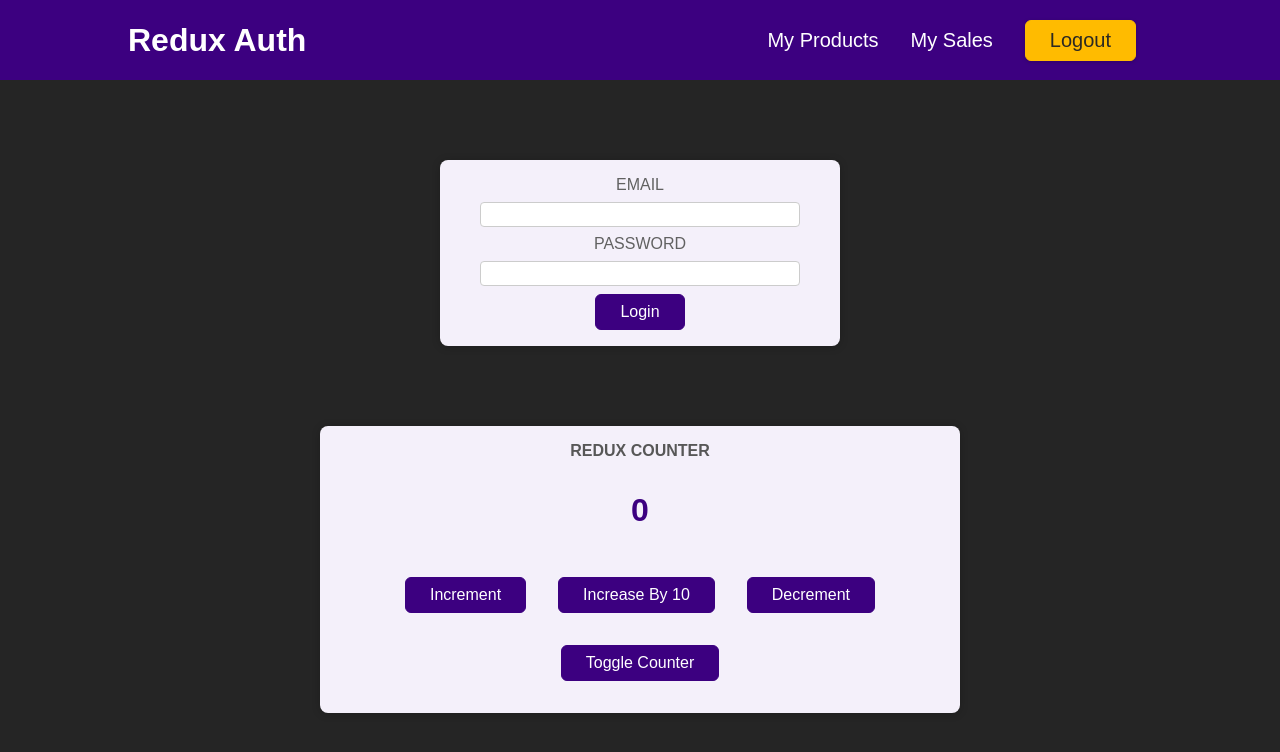
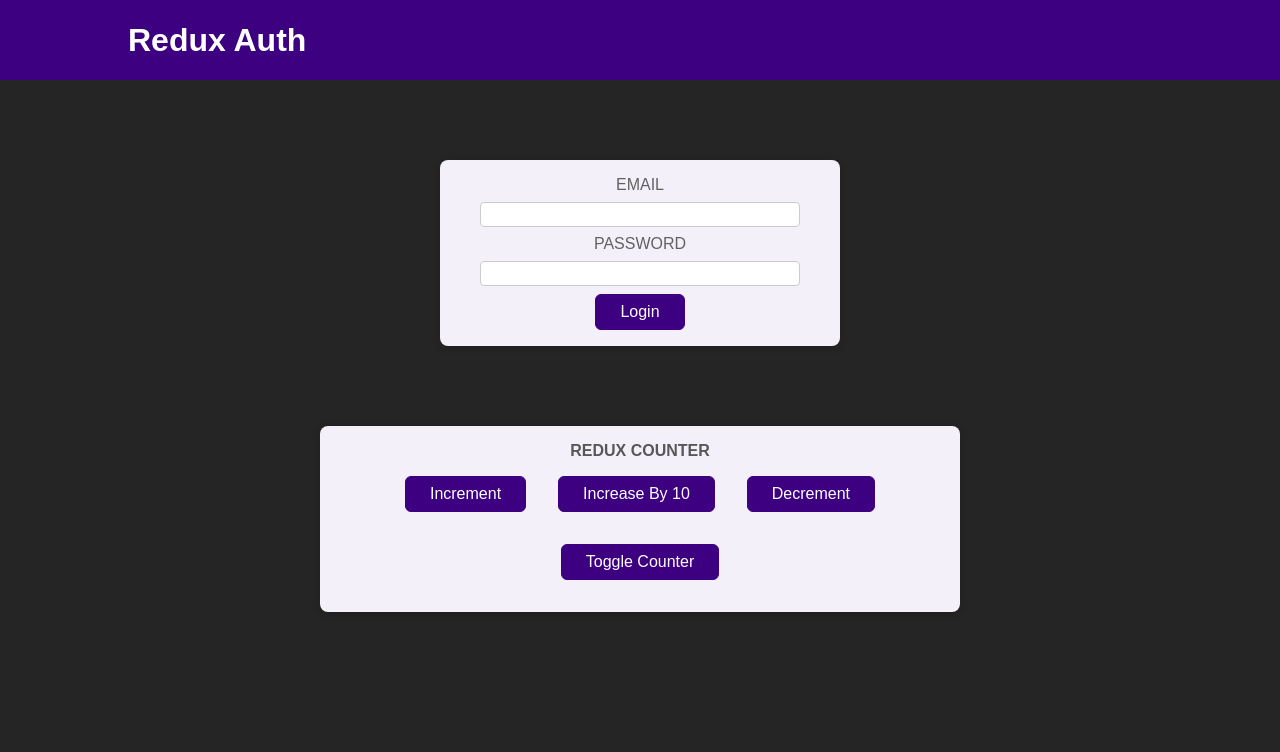
Before and after one commit to Maransatto/react-redux, a React (Create React App) app: page / in a window 1280 px wide. Shown: the top 752 px of the page. Built offline with nearby package versions, Linux system fonts and the light colour scheme.

Commit message:
feat: 321. Reading & dispatching from a new slice

```diff
--- a/src/App.js
+++ b/src/App.js
@@ -1,12 +1,17 @@
+import { useSelector } from "react-redux";
 import Auth from "./components/Auth";
 import Counter from "./components/Counter";
 import Header from "./components/Header";
+import UserProfile from "./components/UserProfile";
 
 function App() {
+  const isAuthenticated = useSelector((state) => state.auth.isAuthenticated);
+
   return (
     <>
       <Header />
-      <Auth />
+      {isAuthenticated && <UserProfile />}
+      {!isAuthenticated && <Auth />}
       <Counter />
     </>
   );
--- a/src/components/Auth.js
+++ b/src/components/Auth.js
@@ -1,17 +1,26 @@
-import classes from './Auth.module.css';
+import { useDispatch } from "react-redux";
+import { authActions } from "../store";
+import classes from "./Auth.module.css";
 
 const Auth = () => {
+  const dispatch = useDispatch();
+
+  function loginHandler(event) {
+    event.preventDefault();
+    dispatch(authActions.login());
+  }
+
   return (
     <main className={classes.auth}>
       <section>
-        <form>
+        <form onSubmit={loginHandler}>
           <div className={classes.control}>
-            <label htmlFor='email'>Email</label>
-            <input type='email' id='email' />
+            <label htmlFor="email">Email</label>
+            <input type="email" id="email" />
           </div>
           <div className={classes.control}>
-            <label htmlFor='password'>Password</label>
-            <input type='password' id='password' />
+            <label htmlFor="password">Password</label>
+            <input type="password" id="password" />
           </div>
           <button>Login</button>
         </form>
--- a/src/components/Counter.js
+++ b/src/components/Counter.js
@@ -6,7 +6,7 @@ import classes from "./Counter.module.css";
 const Counter = () => {
   const dispatch = useDispatch();
   const counter = useSelector((state) => state.counter.counter);
-  const showCounter = useSelector((state) => state.counter.showCounter);
+  const showCounter = useSelector((state) => state.showCounter);
 
   const incrementHandler = () => {
     dispatch(counterActions.increment());
--- a/src/components/Header.js
+++ b/src/components/Header.js
@@ -1,22 +1,33 @@
-import classes from './Header.module.css';
+import { useDispatch, useSelector } from "react-redux";
+import classes from "./Header.module.css";
+import { authActions } from "../store";
 
 const Header = () => {
+  const dispatch = useDispatch();
+  const isAuthenticated = useSelector((state) => state.auth.isAuthenticated);
+
+  function logoutHandler() {
+    dispatch(authActions.logout());
+  }
+
   return (
     <header className={classes.header}>
       <h1>Redux Auth</h1>
+      {isAuthenticated && (
         <nav>
           <ul>
             <li>
-            <a href='/'>My Products</a>
+              <a href="/">My Products</a>
             </li>
             <li>
-            <a href='/'>My Sales</a>
+              <a href="/">My Sales</a>
             </li>
             <li>
-            <button>Logout</button>
+              <button onClick={logoutHandler}>Logout</button>
             </li>
           </ul>
         </nav>
+      )}
     </header>
   );
 };
```
Lines whose indentation alone changed are shown as unchanged.
